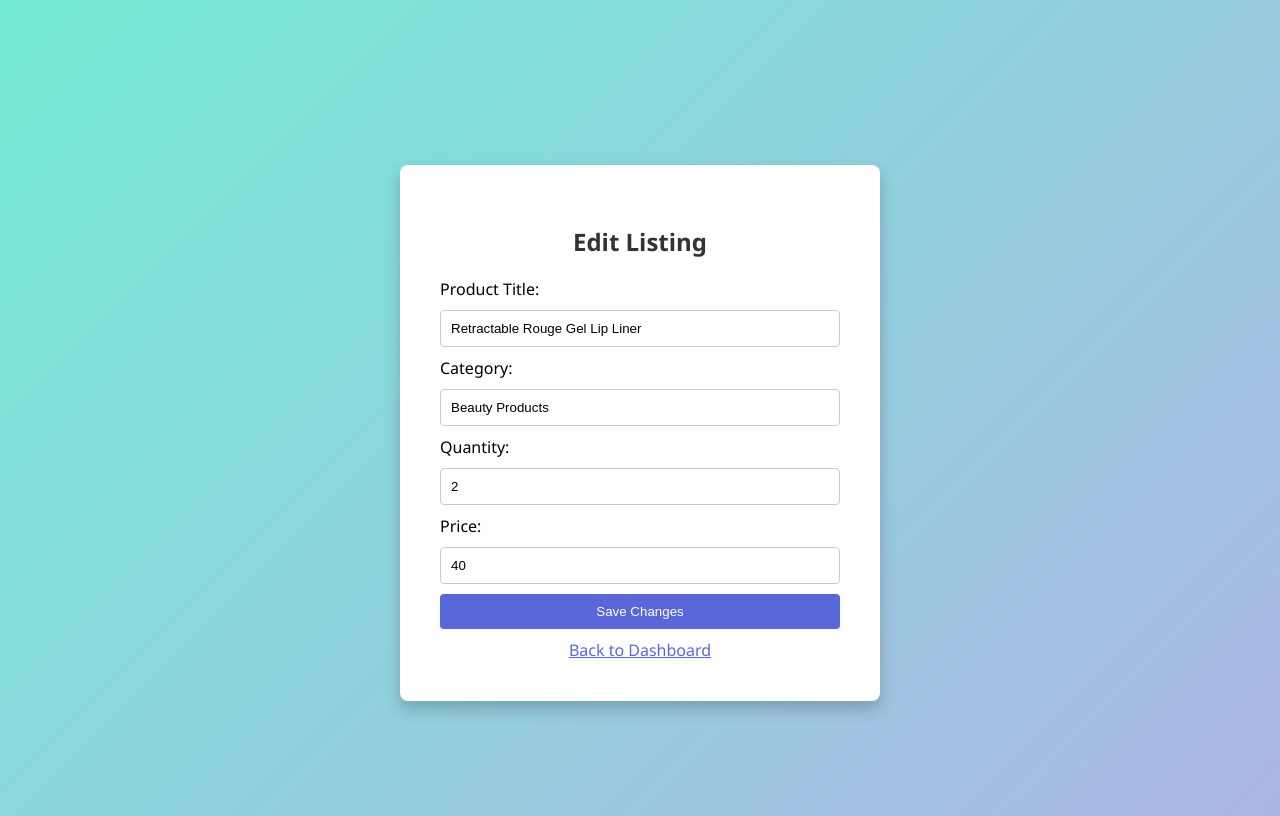
After one commit to Codakshay/KCZA_CMPSC431W_Capstone, a Flask app: page /edit_listing/2 in a window 1280 px wide. The commit adds this page. Run offline with Flask 3, Linux system fonts and the light colour scheme; data comes from the database, SQL or seed files in the repository; both versions use the stored data as it was after the commit.

Commit message:
added edit

```diff
--- a/app.py
+++ b/app.py
@@ -342,7 +342,7 @@ def seller_dashboard():
    conn = sqlite3.connect(DATABASE)
    cursor = conn.cursor()
    cursor.execute("""
-       SELECT Listing_ID, Seller_Email, Product_Title, Category, Quantity, Product_Price
+       SELECT Listing_ID, Product_Title, Category, Quantity, Product_Price
        FROM Listings
        WHERE Seller_Email = ?
 
@@ -628,6 +628,59 @@ def order_product(product_id):
                            credit_cards=credit_cards)
 
 
+@app.route('/edit_listing/<int:listing_id>', methods=['GET', 'POST'])
+def edit_listing(listing_id):
+    conn = sqlite3.connect(DATABASE)
+    cursor = conn.cursor()
+
+    if request.method == 'POST':
+        title = request.form['title']
+        category = request.form['category']
+        quantity = request.form['quantity']
+        price = request.form['price']
+
+        cursor.execute("""
+            UPDATE Listings
+            SET product_title = ?, category = ?, quantity = ?, product_price = ?
+            WHERE listing_id = ?
+        """, (title, category, quantity, price, listing_id))
+        conn.commit()
+        conn.close()
+
+        flash('Listing updated successfully.')
+        return redirect(url_for('seller_dashboard'))
+
+    else:
+        cursor.execute("""
+            SELECT product_title, category, quantity, product_price
+            FROM Listings
+            WHERE listing_id = ?
+        """, (listing_id,))
+        listing = cursor.fetchone()
+        conn.close()
+
+        if listing:
+            return render_template('edit_listing.html', listing_id=listing_id, listing=listing)
+        else:
+            return "Listing not found.", 404
+
+
+@app.route('/delete_listing/<int:listing_id>', methods=['POST'])
+def delete_listing(listing_id):
+    conn = sqlite3.connect(DATABASE)
+    cursor = conn.cursor()
+
+    cursor.execute("""
+        DELETE FROM Listings
+        WHERE listing_id = ?
+    """, (listing_id,))
+    conn.commit()
+    conn.close()
+
+    flash('Listing deleted successfully.')
+    return redirect(url_for('seller_dashboard'))
+
+
 @app.route('/review/<int:product_id>', methods=['GET', 'POST'])
 def review_product(product_id):
     quantity = request.args.get('quantity', type=int)
--- /dev/null
+++ b/templates/edit_listing.html
@@ -0,0 +1,78 @@
+<!DOCTYPE html>
+<html>
+<head>
+  <meta charset="UTF-8">
+  <title>Edit Listing</title>
+  <style>
+    body {
+      font-family: 'Segoe UI', Tahoma, Geneva, Verdana, sans-serif;
+      background: linear-gradient(135deg, #74ebd5, #ACB6E5);
+      min-height: 100vh;
+      display: flex;
+      align-items: center;
+      justify-content: center;
+    }
+    .container {
+      background-color: #fff;
+      border-radius: 8px;
+      padding: 40px;
+      width: 400px;
+      box-shadow: 0 8px 16px rgba(0, 0, 0, 0.2);
+      margin-top: 50px;
+    }
+    h2 {
+      text-align: center;
+      margin-bottom: 20px;
+      color: #333;
+    }
+    form {
+      display: flex;
+      flex-direction: column;
+      gap: 10px;
+    }
+    input, button {
+      padding: 10px;
+      border-radius: 4px;
+      border: 1px solid #ccc;
+    }
+    button {
+      background-color: #5A67D8;
+      color: white;
+      border: none;
+      cursor: pointer;
+    }
+    button:hover {
+      background-color: #434190;
+    }
+    a {
+      display: block;
+      text-align: center;
+      margin-top: 10px;
+      color: #5A67D8;
+    }
+  </style>
+</head>
+<body>
+  <div class="container">
+    <h2>Edit Listing</h2>
+
+    <form method="POST">
+      <label>Product Title:</label>
+      <input type="text" name="title" value="{{ listing[0] }}" required>
+
+      <label>Category:</label>
+      <input type="text" name="category" value="{{ listing[1] }}" required>
+
+      <label>Quantity:</label>
+      <input type="number" name="quantity" value="{{ listing[2] }}" required>
+
+      <label>Price:</label>
+      <input type="number" step="0.01" name="price" value="{{ listing[3] }}" required>
+
+      <button type="submit">Save Changes</button>
+    </form>
+
+    <a href="{{ url_for('seller_dashboard') }}">Back to Dashboard</a>
+  </div>
+</body>
+</html>
```
Also changed, not shown: templates/seller_dashboard.html (+10 -4 lines), nittanybusiness.db.
